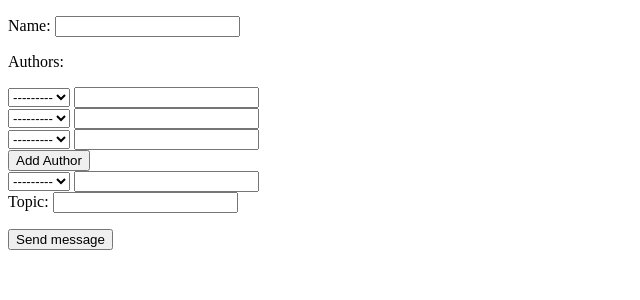
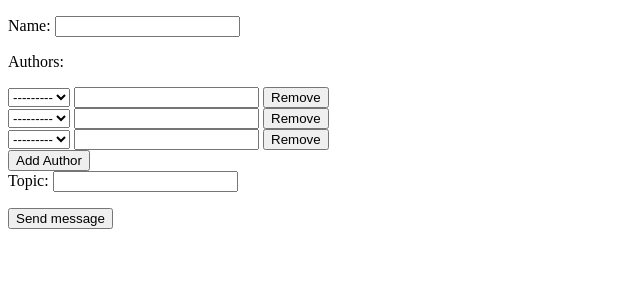
Before and after one commit to Victory/fun-with-forms, a Django app: page /manual in a window 1280 px wide. Shown: the top 300 px of the page, without its empty margins (0-640 px from the left). Run offline with Django 3.2, Linux system fonts and the light colour scheme.

Commit message:
don't allow removing last author

```diff
--- a/funforms/bythebook/templates/manual.html
+++ b/funforms/bythebook/templates/manual.html
@@ -19,18 +19,22 @@
 
         <div id="authors">
           {% for author in authors %}
-          <div>
+          <div class="author">
             {{ author.title }}
             {{ author.name }}
             {{ author.name.errors }}
+            <button type="button">Remove</button>
           </div>
           {% endfor %}
         </div>
         <button type="button" id="add_author">Add Author</button>
 
-        <div id="author_prototype" class="hide">
-          {{ author_prototype.title }}
-          {{ author_prototype.name }}
+        <div id="author_prototype" style="display:none">
+          <div class="author">
+            {{ author_prototype.title }}
+            {{ author_prototype.name }}
+            <button type="button">Remove</button>
+          </div>
         </div>
 
         <div>
@@ -47,13 +51,29 @@
 
     <script>
       jQuery(function ($) {
+        var bindRemove = function () {
+          $elms = $(".author button");
+          $elms.click(function (evt) {
+             console.log('click');
+             $(this).parents(".author").remove();
+             $elms = $(".author button");
+             if ($elms.length == 2) {
+               $("button", $(".author")[0]).remove();
+               return;
+             }
+           });
+        };
+        bindRemove();
         $("#add_author").click(function (evt) {
-        console.log($("#author_prototype").html());
           var $proto = $($("#author_prototype").html());
           var $div = $("<div>");
           $div.append($proto);
           $("#authors").append($div);
+          bindRemove();
         });
+
+
+
       });
     </script>
   </body>
```
